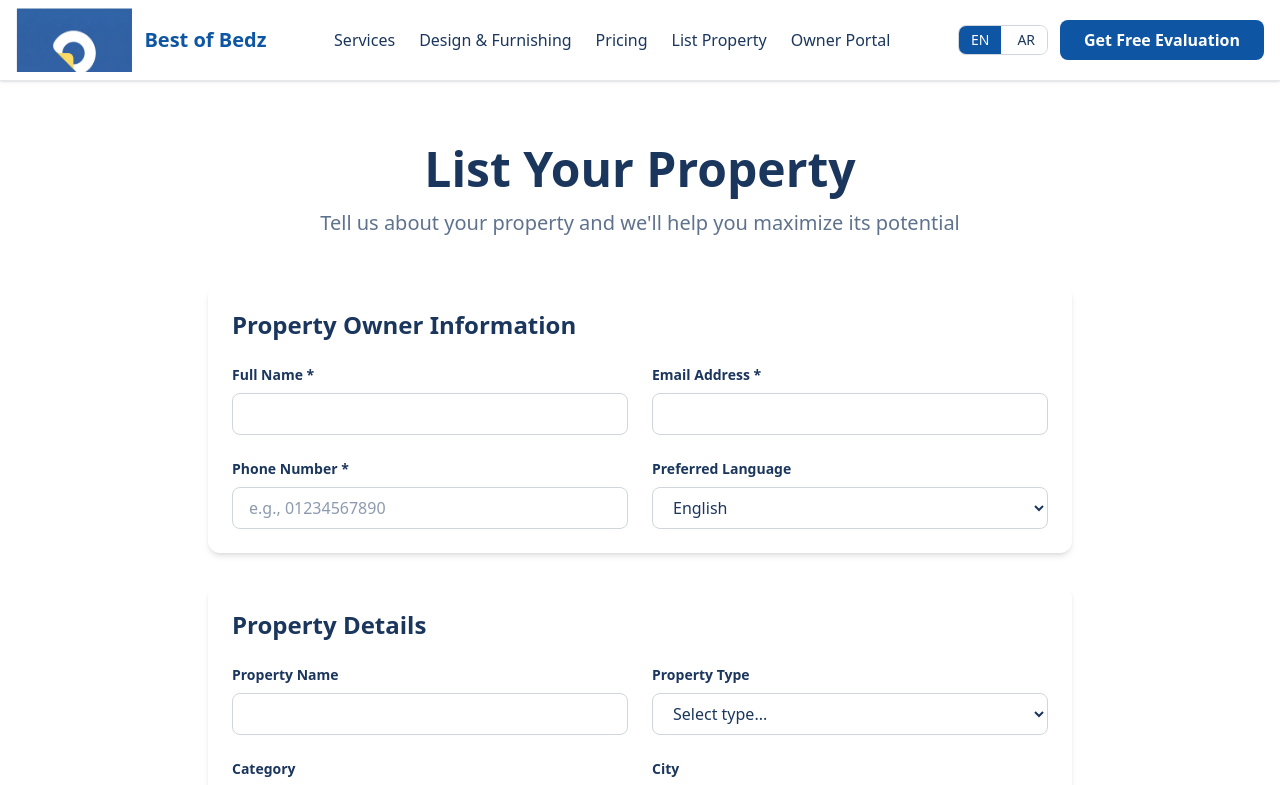
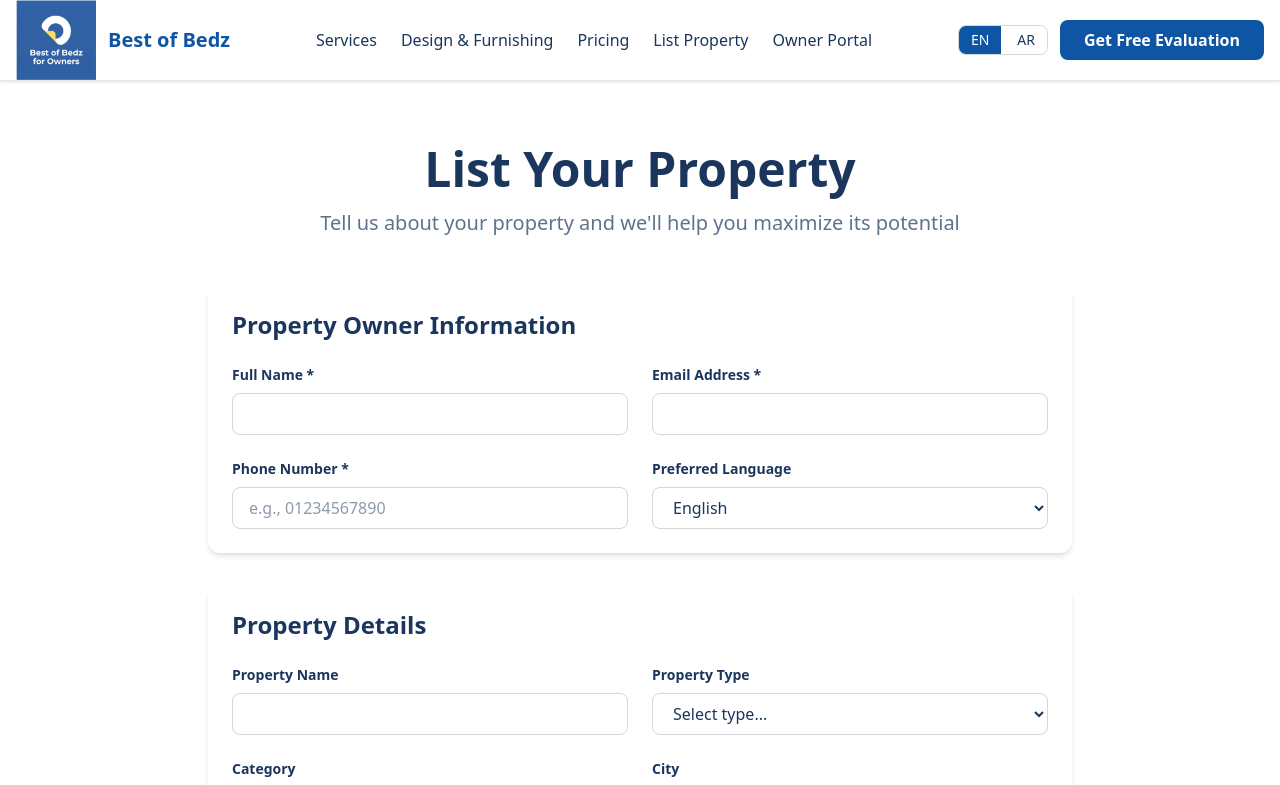
Before and after one commit to HASSANBOB533/property-mgtg-new, a Next.js app: page /en/list-property in a window 1280 px wide. Shown: the top 785 px of the page. Built offline with nearby package versions, Linux system fonts and the light colour scheme.

Commit message:
Update header with full logo (icon + text) and Best of Bedz beside it

```diff
--- a/components/Header.tsx
+++ b/components/Header.tsx
@@ -26,11 +26,11 @@ export default function Header() {
           {/* Logo */}
           <Link href={`/${locale}`} className="flex items-center gap-3" aria-label="Best of Bedz Home">
             <Image
-              src="/header-logo.png"
-              alt="Best of Bedz Logo"
-              width={130}
-              height={72}
-              className="h-12 w-auto md:h-14 lg:h-16"
+              src="/full-logo.png"
+              alt="Best of Bedz for Owners"
+              width={200}
+              height={200}
+              className="h-14 w-auto md:h-16 lg:h-20"
               priority
             />
             <span className="text-base md:text-lg lg:text-xl font-bold text-blue-primary">
```
Also changed, not shown: public/full-logo.png (added).
